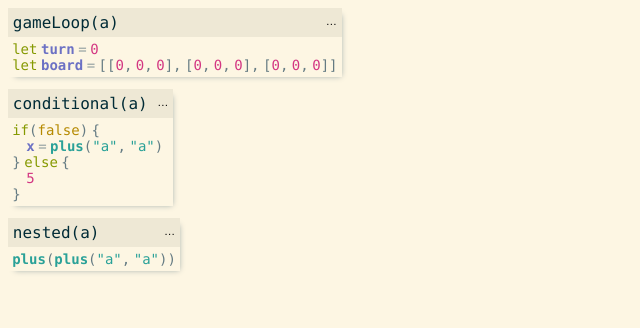
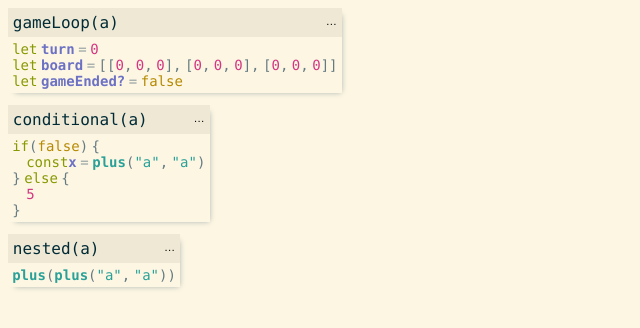
Before and after one commit to minimalistOrg/minimalist-ide, a React (Create React App) app: page / in a window 1280 px wide. Shown: the top 328 px of the page, without its empty margins (0-640 px from the left). Built offline with nearby package versions, Linux system fonts and the light colour scheme.

Commit message:
Prefix line of ConstantAssignment with keyword 'const'

```diff
--- a/src/blockComponents/ConstantAssignmentBlock.tsx
+++ b/src/blockComponents/ConstantAssignmentBlock.tsx
@@ -18,6 +18,7 @@ export const ConstantAssignmentBlock = (
   return (
     <div key={id} className="statement-block constant-assignment">
       <div className="statement-start">
+        <div className="keyword keyword-const">const</div>
         <div className="assignment-name">{name}</div>
         <div className="assignment-equal-sign">=</div>
       </div>
--- a/src/editorStateMock.tsx
+++ b/src/editorStateMock.tsx
@@ -73,6 +73,15 @@ export const editorStateMock = {
                   ]
                 }
               ]
+            }
+          },
+          {
+            type: "variable-assignment" as const,
+            id: "gameEnded?",
+            name: "gameEnded?",
+            value: {
+              type: "constant" as const,
+              value: false
             }
           }
         ]
```
